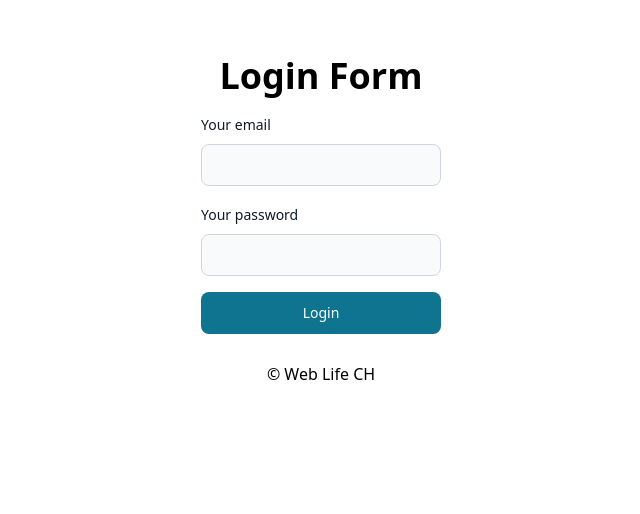
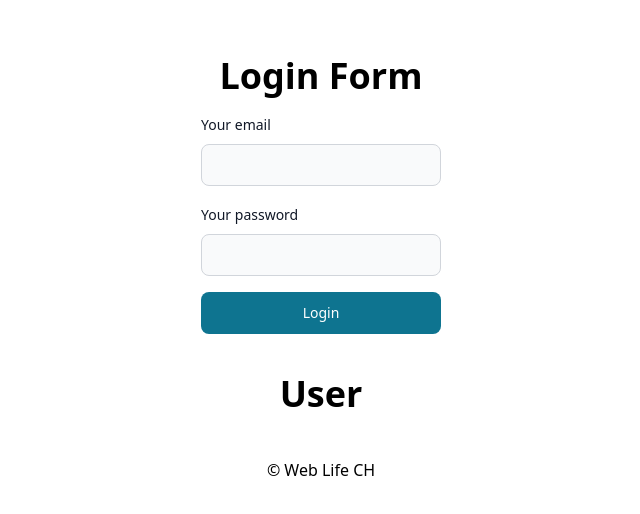
Before and after one commit to yuki-fujisaki/FrontendPractice, a Next.js app in the folder api_route_practice/: page /login in a window 1280 px wide. Shown: the top 514 px of the page, without its empty margins (319-959 px from the left). Built offline with nearby package versions, Linux system fonts and the light colour scheme; no server answers.

Commit message:
add: UseSession

```diff
--- a/api_route_practice/pages/login.tsx
+++ b/api_route_practice/pages/login.tsx
@@ -1,12 +1,24 @@
-import LoginForm from "@/components/LoginForm";
 import Layout from "../components/Layout";
+import LoginForm from "../components/LoginForm";
+import { useSession } from "next-auth/react";
 
 export default function LoginPage() {
+  const { data: session, status } = useSession();
+
+  console.log(session);
+  console.log(status);
+
   return (
     <Layout>
       <div className="flex flex-col justify-center items-center">
         <h2 className="text-4xl font-black font-sans p-4 mt-6">Login Form</h2>
         <LoginForm />
+        <h2 className="text-4xl font-black font-sans p-4 mt-6">User</h2>
+        {session && (
+          <div>
+            {session.user?.name}: {session.user?.email}
+          </div>
+        )}
       </div>
     </Layout>
   );
```
